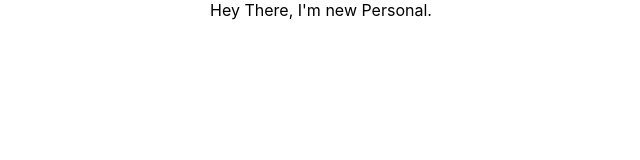
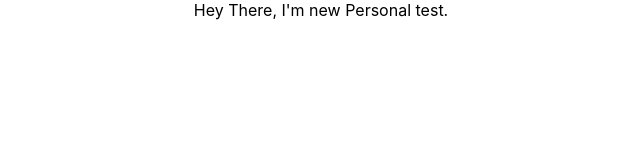
Before and after one commit to jatin-vashisht-primathon/test, a JavaScript app: page / in a window 1280 px wide. Shown: the top 160 px of the page, without its empty margins (319-959 px from the left). Built offline with nearby package versions, Linux system fonts and the light colour scheme; the HTML template or start-up script is replaced by a standard one.

Commit message:
Personal test

```diff
--- a/src/App.js
+++ b/src/App.js
@@ -3,7 +3,7 @@ import './App.css';
 function App() {
   return (
     <div className="App">
-      Hey There, I'm new Personal.
+      Hey There, I'm new Personal test.
     </div>
   );
 }
```
